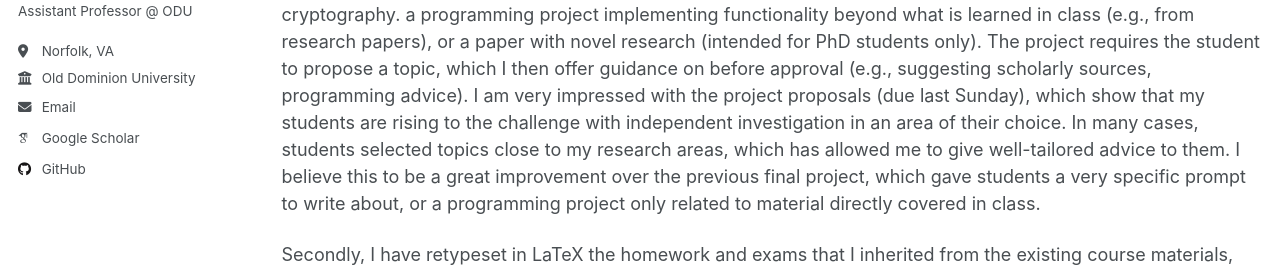
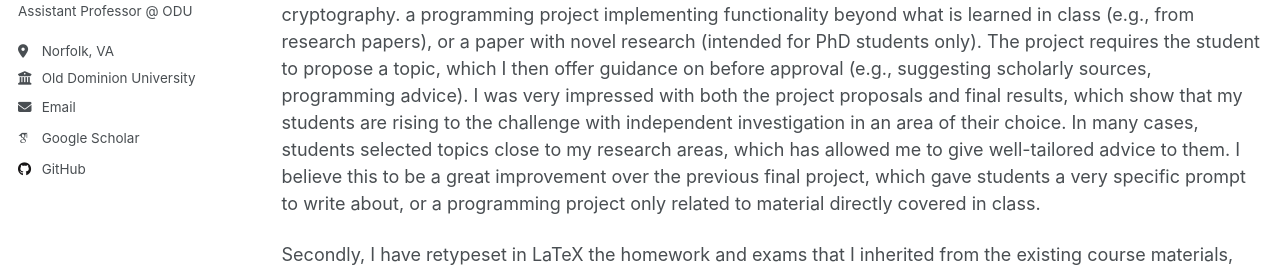
Before and after one commit to jtakeshi/jtakeshi.github.io, a Jekyll site: the page built from _pages/teaching.md, in a window 1280 px wide and 900 px high. Shown: the part 315-587 px from the top of the window. Built offline with Jekyll 4.4.1, drawn with Linux system fonts in a browser that asks for light colours; some web fonts are replaced; a script that is not in the unit is left out; some of the changed text lies outside the part shown.

Commit message:
Update teaching.md

```diff
--- a/_pages/teaching.md
+++ b/_pages/teaching.md
@@ -13,7 +13,7 @@ I'm especially proud of my first semester teaching Cryptography for Cybersecurit
 Firstly, I have overhauled the final project, which now allows students their choice of 3 activities: a survey paper of a subfield of cryptography. a
 programming project implementing functionality beyond what is learned in class (e.g., from research papers), or a paper with novel research
 (intended for PhD students only). The project requires the student to propose a topic, which I then offer guidance on before approval (e.g.,
-suggesting scholarly sources, programming advice). I am very impressed with the project proposals (due last Sunday), which show that my
+suggesting scholarly sources, programming advice). I was very impressed with both the project proposals and final results, which show that my
 students are rising to the challenge with independent investigation in an area of their choice. In many cases, students selected topics close
 to my research areas, which has allowed me to give well-tailored advice to them. I believe this to be a great improvement over the previous final
 project, which gave students a very specific prompt to write about, or a programming project only related to material directly covered in class.
```
